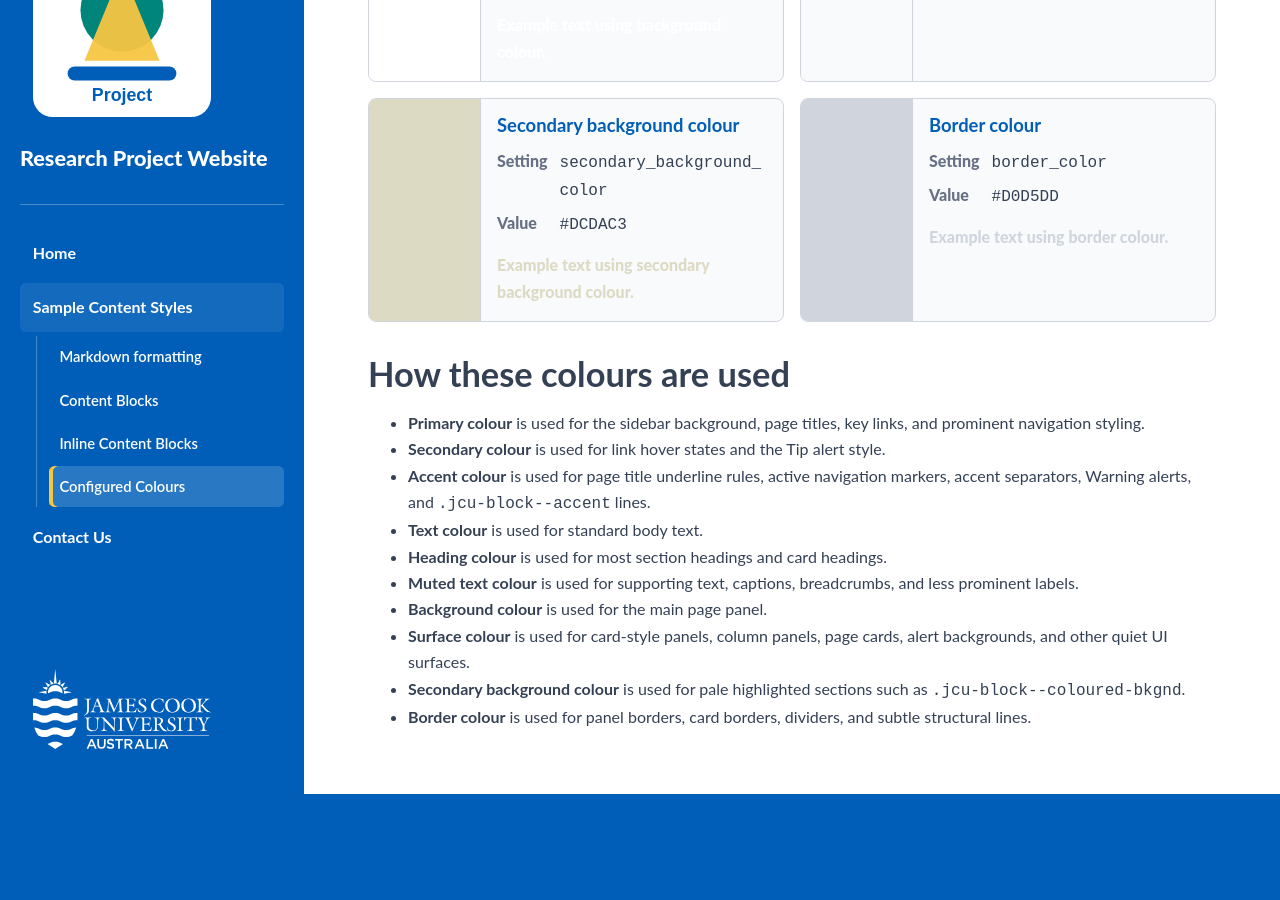
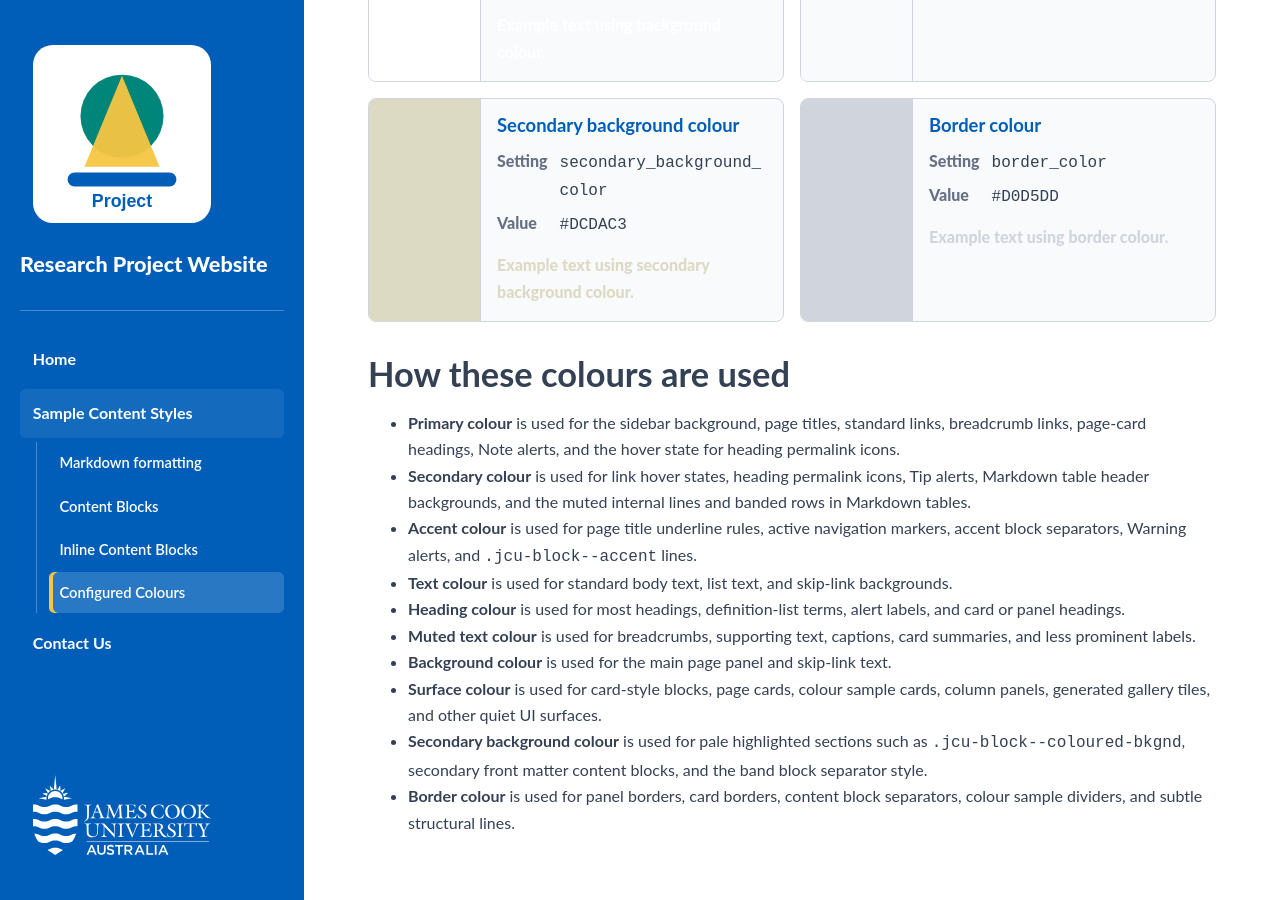
Before and after one commit to jcu-eresearch/jcu-research-website-theme, a Jekyll site: the page built from sample-content-pages/configured-colours.md, in a window 1280 px wide and 900 px high, scrolled down 1024 px. Built offline with Jekyll 4.4.1, drawn with Linux system fonts in a browser that asks for light colours; before the commit the page ends 1818 px from its top, so only the background shows below that.

Commit message:
Documentation updates

```diff
--- a/sample-content-pages/configured-colours.md
+++ b/sample-content-pages/configured-colours.md
@@ -34,13 +34,13 @@
 
 ## How these colours are used
 
-- **Primary colour** is used for the sidebar background, page titles, key links, and prominent navigation styling.
-- **Secondary colour** is used for link hover states and the Tip alert style.
-- **Accent colour** is used for page title underline rules, active navigation markers, accent separators, Warning alerts, and `.jcu-block--accent` lines.
-- **Text colour** is used for standard body text.
-- **Heading colour** is used for most section headings and card headings.
-- **Muted text colour** is used for supporting text, captions, breadcrumbs, and less prominent labels.
-- **Background colour** is used for the main page panel.
-- **Surface colour** is used for card-style panels, column panels, page cards, alert backgrounds, and other quiet UI surfaces.
-- **Secondary background colour** is used for pale highlighted sections such as `.jcu-block--coloured-bkgnd`.
-- **Border colour** is used for panel borders, card borders, dividers, and subtle structural lines.
+- **Primary colour** is used for the sidebar background, page titles, standard links, breadcrumb links, page-card headings, Note alerts, and the hover state for heading permalink icons.
+- **Secondary colour** is used for link hover states, heading permalink icons, Tip alerts, Markdown table header backgrounds, and the muted internal lines and banded rows in Markdown tables.
+- **Accent colour** is used for page title underline rules, active navigation markers, accent block separators, Warning alerts, and `.jcu-block--accent` lines.
+- **Text colour** is used for standard body text, list text, and skip-link backgrounds.
+- **Heading colour** is used for most headings, definition-list terms, alert labels, and card or panel headings.
+- **Muted text colour** is used for breadcrumbs, supporting text, captions, card summaries, and less prominent labels.
+- **Background colour** is used for the main page panel and skip-link text.
+- **Surface colour** is used for card-style blocks, page cards, colour sample cards, column panels, generated gallery tiles, and other quiet UI surfaces.
+- **Secondary background colour** is used for pale highlighted sections such as `.jcu-block--coloured-bkgnd`, secondary front matter content blocks, and the band block separator style.
+- **Border colour** is used for panel borders, card borders, content block separators, colour sample dividers, and subtle structural lines.
```
Also changed, not shown: README.md.
